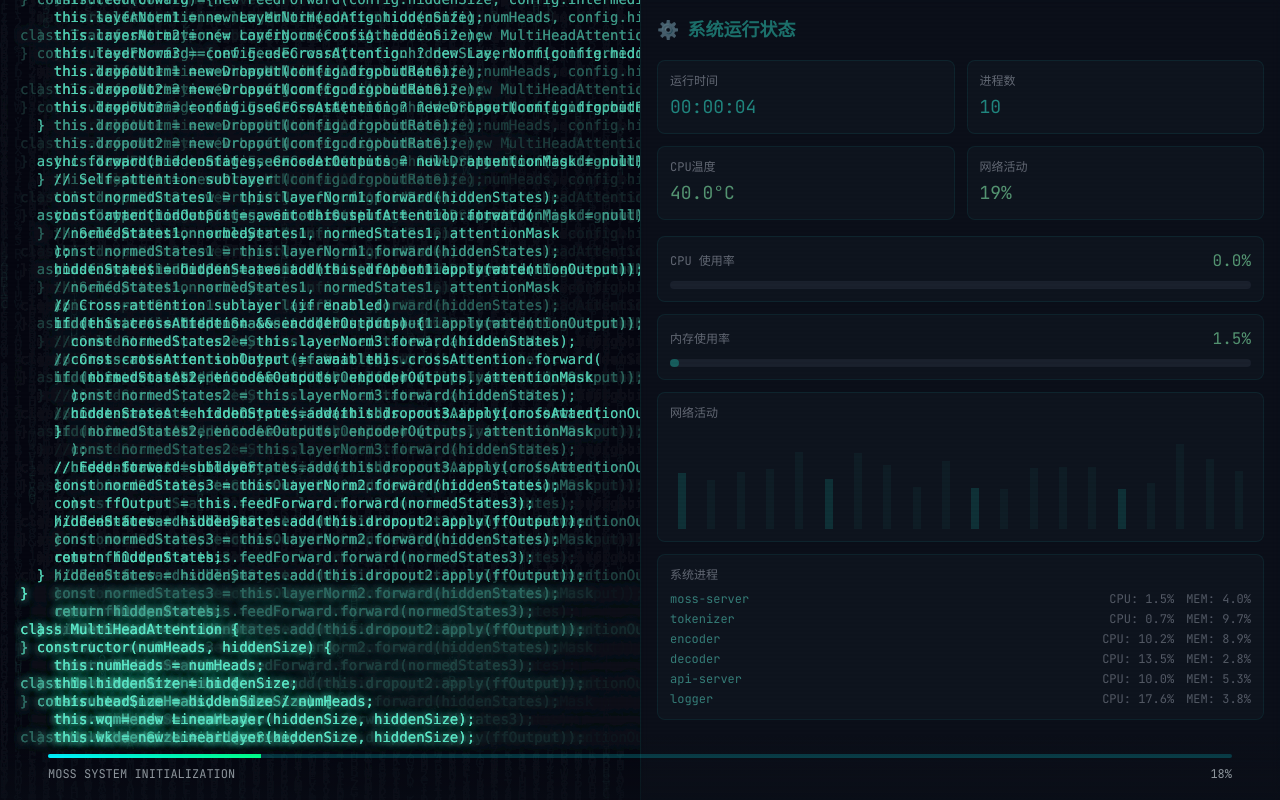
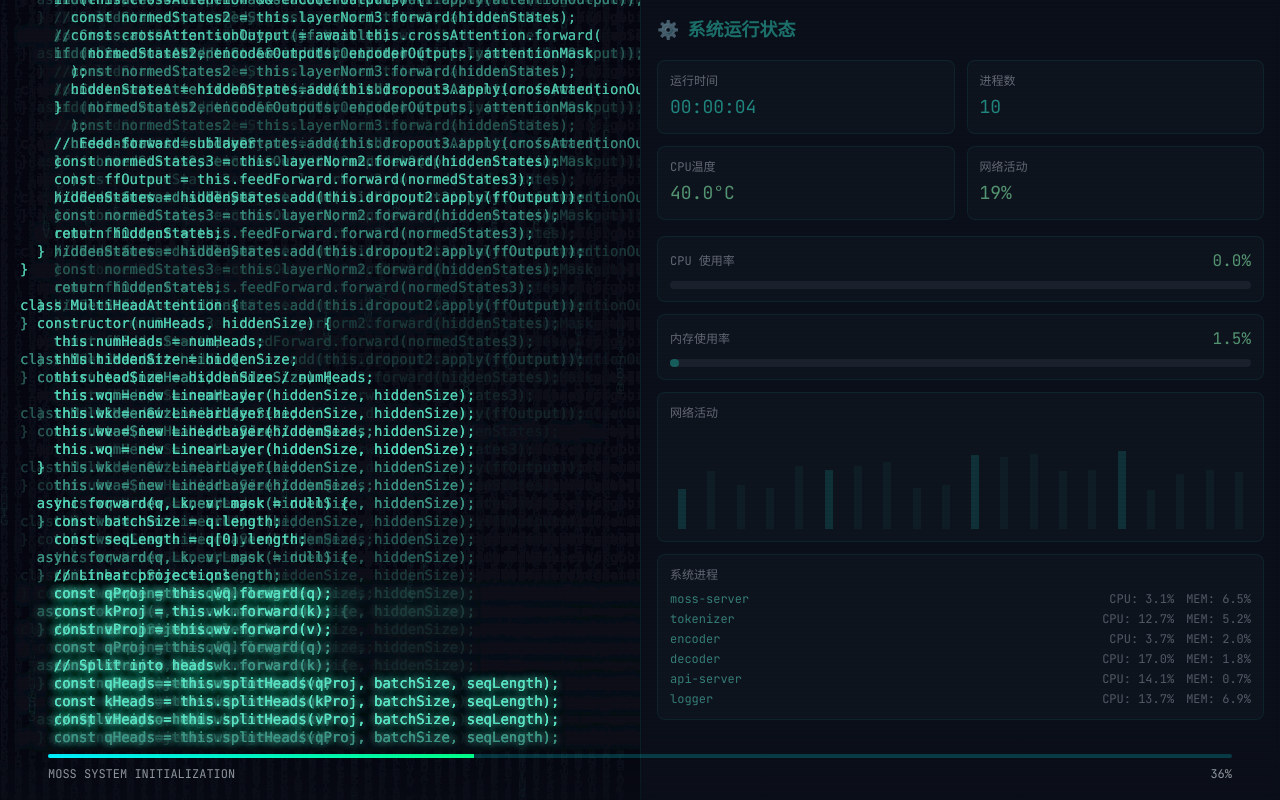
Before and after one commit to 550series/QuantumOS, a Next.js app: page / in a window 1280 px wide. Built offline with nearby package versions, Linux system fonts and the light colour scheme.

Commit message:
fix(boot): 优化启动序列的时间控制和进度更新
- 缩短各启动消息的延迟时间，加快显示速度
- 缩短阶段切换的时间点，将整体启动时长减半
- 提升进度条更新速率，使其在15秒内完成
- 调整显示眼睛动画的时间点以匹配新节奏

```diff
--- a/src/components/boot/BootSequence.tsx
+++ b/src/components/boot/BootSequence.tsx
@@ -11,16 +11,16 @@ type BootStage = 'black' | 'code_rain' | 'system_check' | 'moss_init' | 'complet
 
 const bootMessages = [
   { text: '正在初始化量子计算核心...', delay: 0 },
-  { text: '加载人工智能决策引擎...', delay: 800 },
-  { text: '检测系统硬件状态...', delay: 1600 },
-  { text: 'CPU: 量子处理器 128核心 [正常]', delay: 2400 },
-  { text: '内存: 8192TB 量子内存 [正常]', delay: 3200 },
-  { text: '存储: 无限量子存储 [正常]', delay: 4000 },
-  { text: '网络: 量子纠缠通信 [已连接]', delay: 4800 },
-  { text: 'AI核心: MOSS v4.0.0 [就绪]', delay: 5600 },
-  { text: '', delay: 6400 },
-  { text: 'MOSS人工智能操作系统启动完成', delay: 7200 },
-  { text: '让人类永远保持理智', delay: 8000 },
+  { text: '加载人工智能决策引擎...', delay: 400 },
+  { text: '检测系统硬件状态...', delay: 800 },
+  { text: 'CPU: 量子处理器 128核心 [正常]', delay: 1200 },
+  { text: '内存: 8192TB 量子内存 [正常]', delay: 1600 },
+  { text: '存储: 无限量子存储 [正常]', delay: 2000 },
+  { text: '网络: 量子纠缠通信 [已连接]', delay: 2400 },
+  { text: 'AI核心: MOSS v4.0.0 [就绪]', delay: 2800 },
+  { text: '', delay: 3200 },
+  { text: 'MOSS人工智能操作系统启动完成', delay: 3600 },
+  { text: '让人类永远保持理智', delay: 4000 },
 ];
 
 export const BootSequence: React.FC = () => {
@@ -33,12 +33,12 @@ export const BootSequence: React.FC = () => {
   useEffect(() => {
     const timeline = [
       { time: 0, action: () => setStage('black') },
-      { time: 1000, action: () => setStage('code_rain') },
-      { time: 20000, action: () => setStage('system_check') }, // 延长代码雨阶段到20秒
-      { time: 24000, action: () => setStage('moss_init') },
-      { time: 24500, action: () => setShowEye(true) },
-      { time: 28000, action: () => setStage('complete') },
-      { time: 30000, action: () => router.push('/desktop') },
+      { time: 500, action: () => setStage('code_rain') },
+      { time: 10000, action: () => setStage('system_check') }, // 延长代码雨阶段到10秒
+      { time: 12000, action: () => setStage('moss_init') },
+      { time: 12250, action: () => setShowEye(true) },
+      { time: 14000, action: () => setStage('complete') },
+      { time: 15000, action: () => router.push('/desktop') },
     ];
 
     const timeouts = timeline.map(({ time, action }) =>
@@ -49,7 +49,7 @@ export const BootSequence: React.FC = () => {
     const progressInterval = setInterval(() => {
       setProgress((prev) => {
         if (prev >= 100) return 100;
-        return prev + 100 / 300; // 300次更新，总计30秒
+        return prev + 100 / 150; // 150次更新，总计15秒
       });
     }, 100);
 
```
